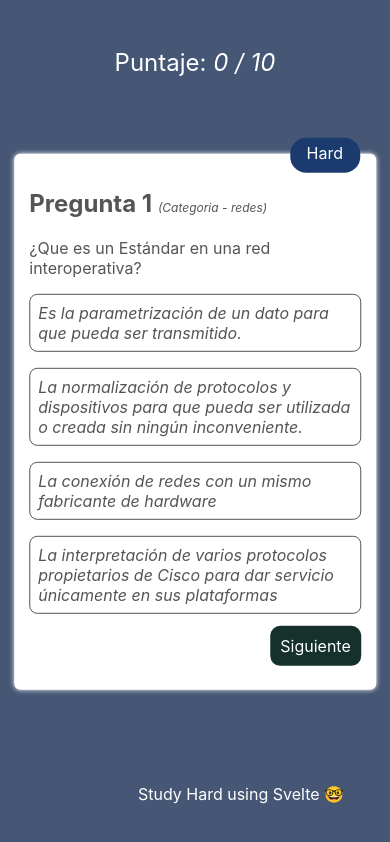
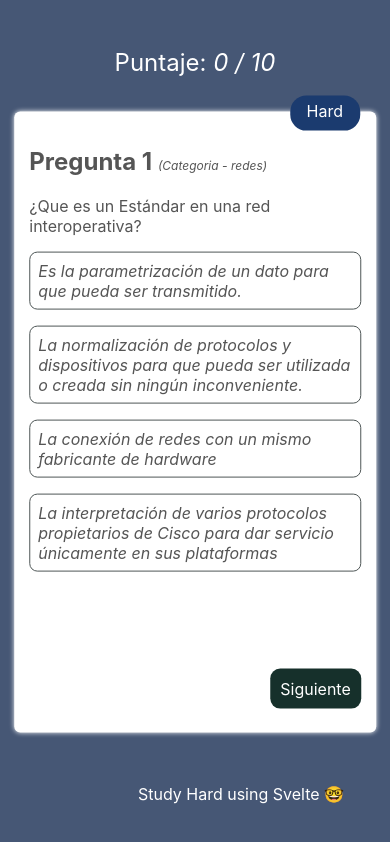
Before and after one commit to franciscofunes/svelte-quiz, a Svelte app: page / in a window 390 px wide. Built offline with nearby package versions, Linux system fonts and the light colour scheme.

Commit message:
Update QuizArea.svelte

```diff
--- a/src/QuizArea.svelte
+++ b/src/QuizArea.svelte
@@ -103,7 +103,7 @@
   @media screen and (max-width: 960px) {
     #main {
       width: calc(100vw - 15%);
-      height: calc(100vh - 40%);
+      height: calc(100vh - 30%);
     }
     #difficulty {
       top: -16px;
@@ -112,8 +112,7 @@
       text-align:center;
     }
     #score {
-      font-size: 15px;
-      margin-bottom:80px;
+      font-size: 25px;
     }
   }
 </style>
```
